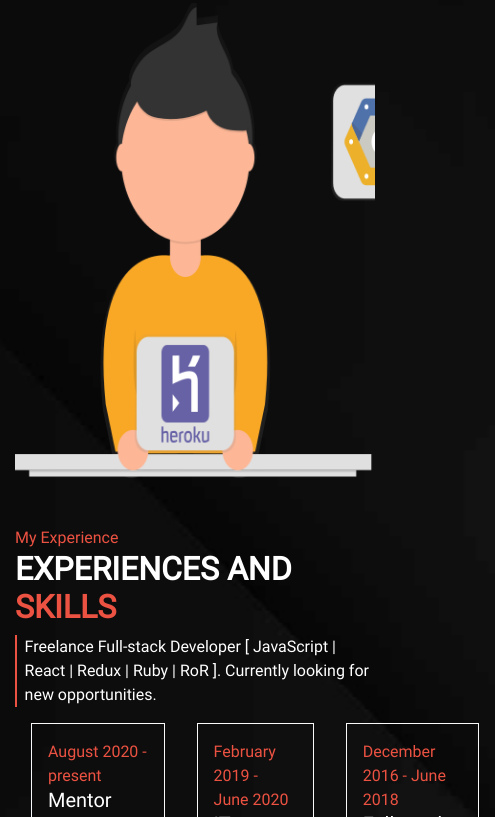
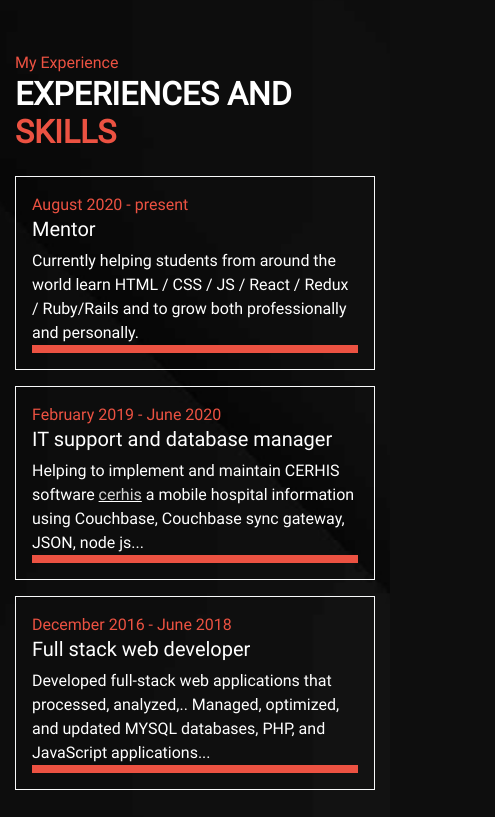
Before and after one commit to guillainbisimwa/portfolio, a plain HTML site: page index.html in a window 390 px wide. Shown: the part 625-1442 px from the top of the page, 495 px wide, since content can reach past the window. Drawn offline with Linux system fonts and the light colour scheme.

Commit message:
Make responsive

```diff
--- a/index.html
+++ b/index.html
@@ -27,7 +27,7 @@
         </div>
     </nav>
     <div class="container mt-3">
-    <header class="pl-2 p-sm-0">
+    <header class="pl-2 p-smt-3"mr-3 >
 
       <nav class="row">
         <nav class="col-sm-12 navbar navbar-expand-md p-1">
@@ -95,7 +95,7 @@
     </header>
     <main class="text-white">
       <section id ="home" class="home row">
-        <div class="user_info col-sm-7 d-flex align-self-center flex-column">
+        <div class="user_info col-md-7 col-sm-12 d-flex align-self-center flex-column">
           <h1 class="font-weight-bold"><span class="c-primary">I'm</span> Guillain</h1>
           <blockquote class="blockquote">
             <p class="mt-3">
@@ -104,7 +104,7 @@
               Don't hesitate to contact me.</p>
             <footer class="blockquote-footer c-gray">Guillain BISIMWA</footer>
             <button type="button" class="btn c-primary campaign mt-3">Get my resume
-              <i class="fas fa-file c-primary"></i>
+              <i class="fas fa-file c-primary"><a href="https://drive.google.com/file/d/1pk1DedK4cquTUmTBW6Cgfz1iaJGpdsHN/view?usp=sharing"></a></i>
             </button>
             <div class="mt-3">
               <a href="https://twitter.com/gullain_bisimwa" rel="noopener" class="text-white ml-2"><i class="fab fa-twitter"></i></a>
@@ -116,7 +116,7 @@
             </div>
           </blockquote>
         </div>
-        <div class="user_pic col-sm d-flex justify-content-end">
+        <div class="user_pic col-md d-none d-md-flex justify-content-end">
           <img src="assets/guy.png" alt="Guillain">
         </div>
       </section>
@@ -126,13 +126,13 @@
           <p class="c-primary">My Experience</p>
           <h2>EXPERIENCES AND <span class="c-primary">SKILLS</span></h2>
         </div>
-        <div class="section_details d-flex col-sm align-self-center">
+        <div class="section_details d-none d-md-flex col-sm align-self-center">
         <div class="sep mr-2"></div>
         Freelance Full-stack Developer [ JavaScript | React | Redux | Ruby | RoR ].
         Currently looking for new opportunities.
         </div>
-        <div class="exp d-flex">
-          <div class="p-3 col-sm border m-3 border-light d-flex flex-column my-exp">
+        <div class="exp row d-flex col-gap">
+          <div class="p-3 col-12 col-md border mt-3 mr-3 border-light d-flex flex-column my-exp">
             <div class="sep-b">
               <p class="c-primary">August 2020 - present</p>
               <h5>Mentor</h5>
@@ -143,7 +143,7 @@
               </p>
             </div>
           </div>
-          <div class="p-3 col-sm border m-3 border-light d-flex flex-column my-exp">
+          <div class="p-3 col-12 col-md border mt-3 mr-3 border-light d-flex flex-column my-exp">
             <div class="sep-b">
               <p class="c-primary">February 2019 - June 2020</p>
               <h5>IT support and database manager</h5>
@@ -153,7 +153,7 @@
               </p>
             </div>
           </div>
-          <div class="p-3 col-sm border m-3 border-light d-flex flex-column my-exp">
+          <div class="p-3 col-12 col-md border mt-3 mr-3 border-light d-flex flex-column my-exp">
             <div class="sep-b">
               <p class="c-primary">December 2016 - June 2018</p>
               <h5>Full stack web developer</h5>
@@ -205,7 +205,7 @@
           <p class="c-primary">Working process</p>
           <h2>LATEST WORKING <span class="c-primary">PROJECTS</span></h2>
         </div>
-        <div class="section_details d-flex col-sm align-self-center">
+        <div class="section_details d-none d-md-flex col-sm align-self-center">
         <div class="sep mr-2"></div> Here is the list of my last projects...
         </div>
         <div class="row">
```
